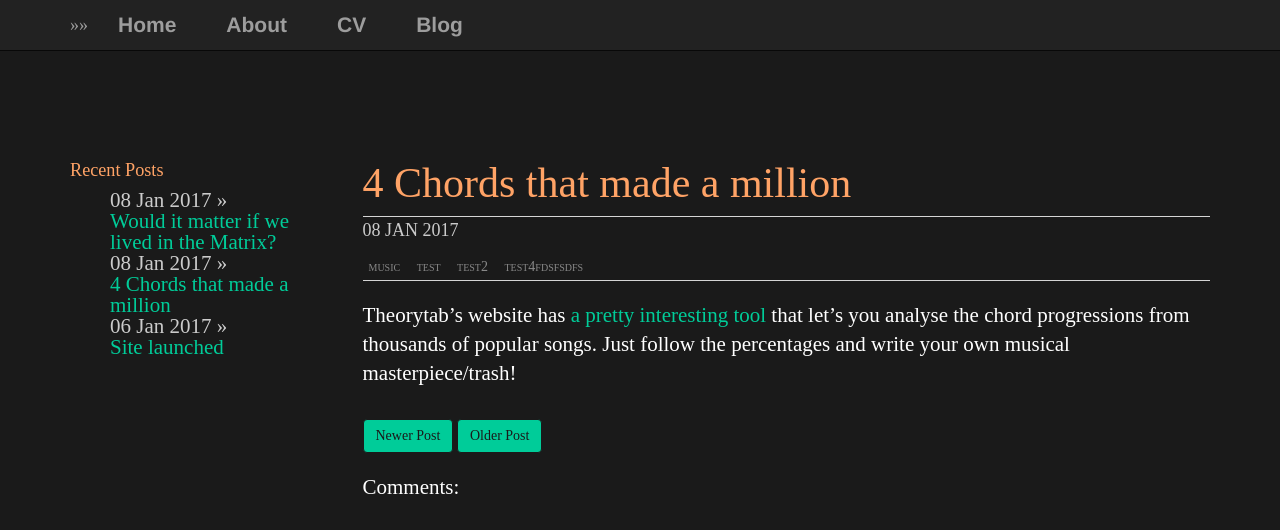
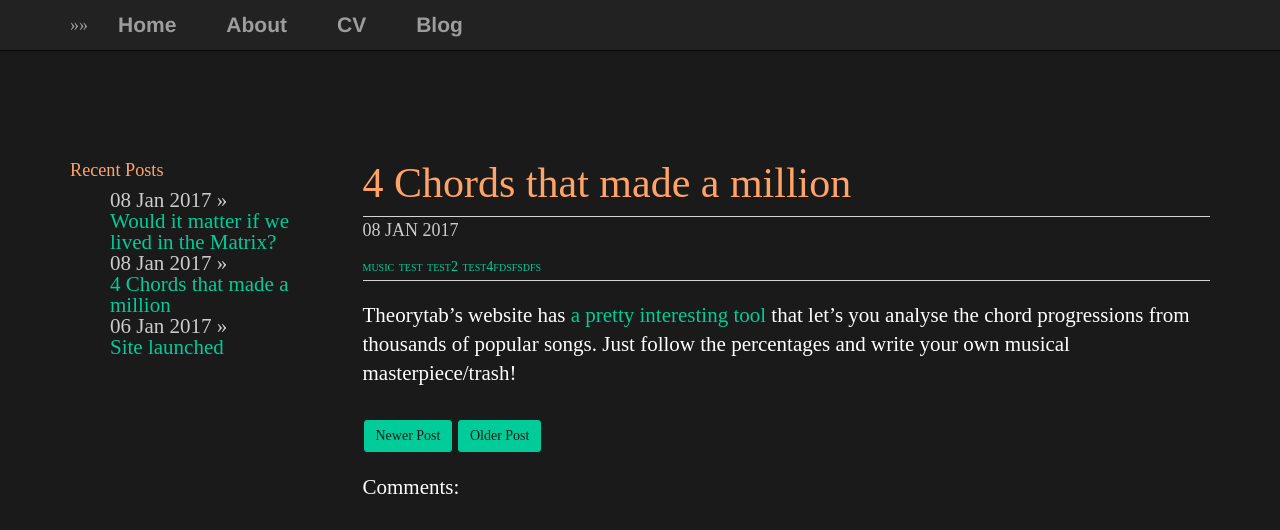
Before and after one commit to plantecophys/plantecophys, a Jekyll site: the page built from _posts/2017-01-01-4chords.md, in a window 1280 px wide. Shown: the top 530 px of the page. Built offline with Jekyll 4.4.1, drawn with Linux system fonts in a browser that asks for light colours; grey boxes are pictures that could not be loaded.

Commit message:
Update main.css

```diff
--- a/css/main.css
+++ b/css/main.css
@@ -66,11 +66,11 @@ li.tag_list_item {
 }
 a.tag_list_link {
     border-left:1px solid #ccc;
-    color:#888;
+    color:#00cc99;
     font-size:14px;
     font-variant:small-caps;
     margin:0;
-    padding: 0 6px;
+    padding: 0 0px;
     text-transform:lowercase;
 }
 a.tag_list_link:first-child {
```
